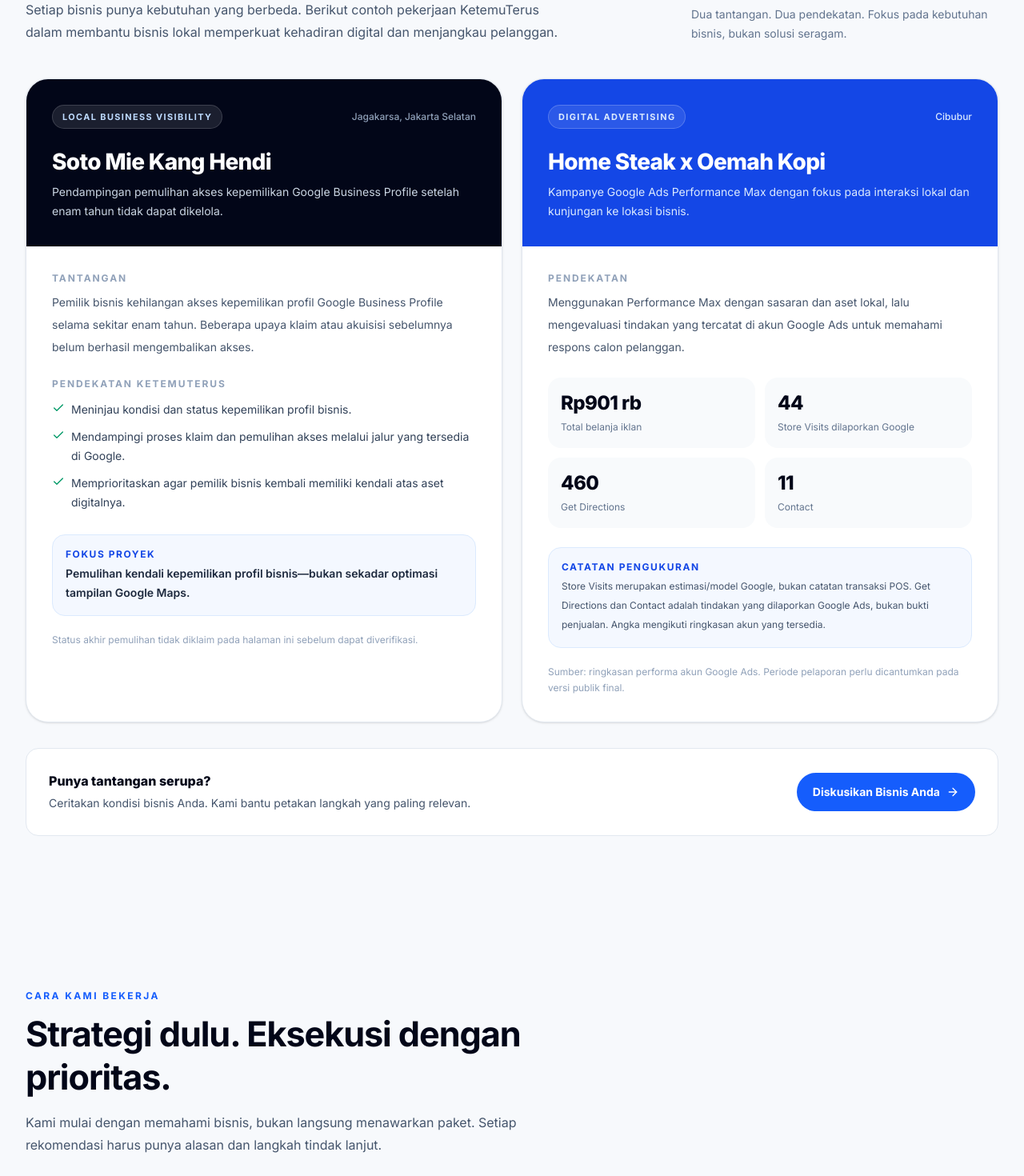
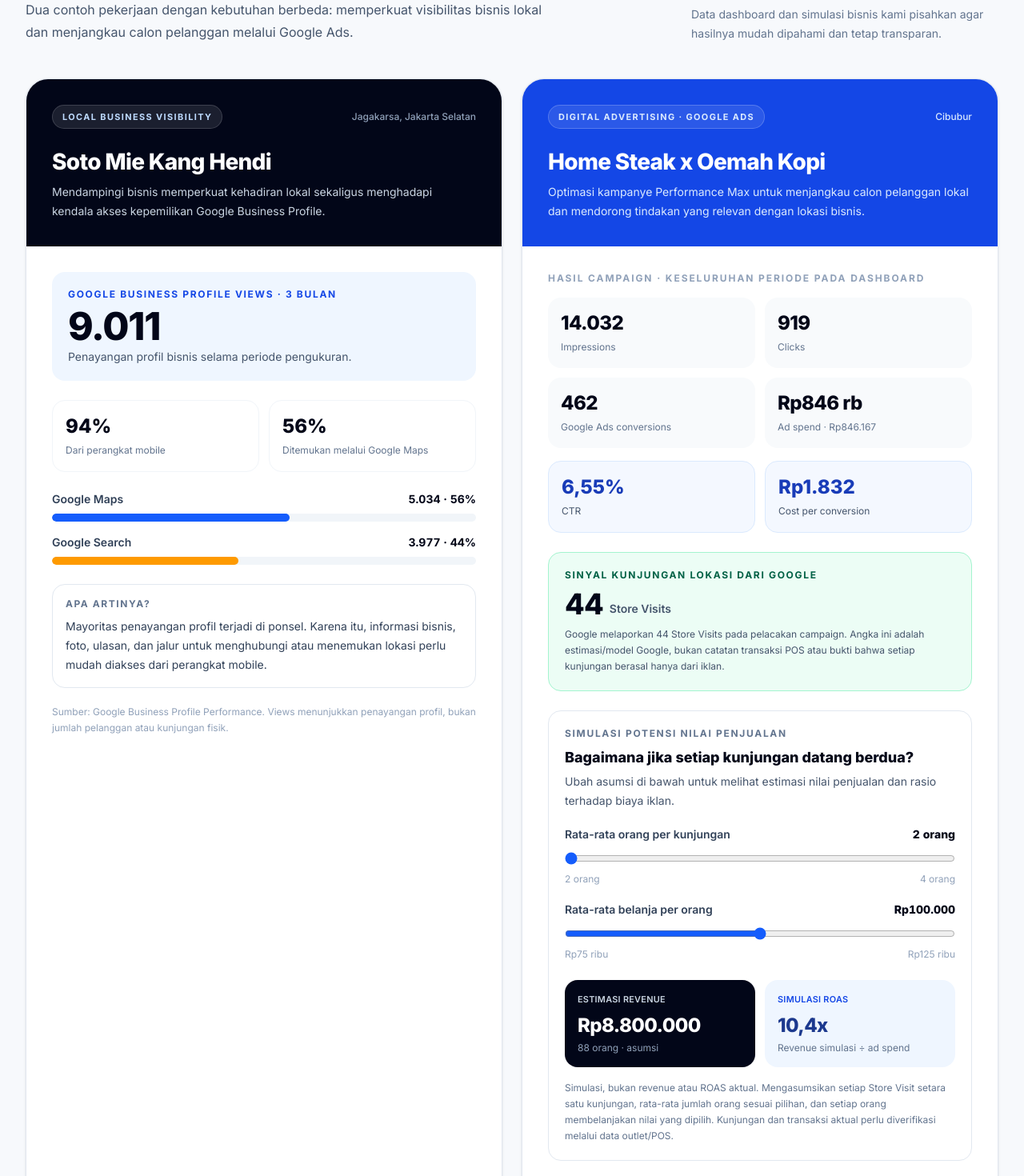
Before and after one commit to hakimarie/ketemuterusstitch, a React (Vite) app: page / in a window 1280 px wide. Shown: the part 4540-6010 px from the top of the page at 80% size. Built offline with nearby package versions, Linux system fonts and the light colour scheme.

Commit message:
Present evidence-led case studies with interactive revenue simulation

```diff
--- a/src/App.tsx
+++ b/src/App.tsx
@@ -93,6 +93,8 @@ function SectionHeading({ eyebrow, title, description }: { eyebrow: string; titl
 export default function App() {
   const [menuOpen, setMenuOpen] = useState(false);
   const [openFaq, setOpenFaq] = useState(0);
+  const [averageGuests, setAverageGuests] = useState(2);
+  const [averageSpend, setAverageSpend] = useState(100000);
 
   const closeMenu = () => setMenuOpen(false);
   const nav = [
@@ -276,10 +278,10 @@ export default function App() {
             <div className="flex flex-col gap-5 lg:flex-row lg:items-end lg:justify-between">
               <SectionHeading
                 eyebrow="Studi kasus"
-                title="Strategi nyata untuk tantangan bisnis yang berbeda."
-                description="Setiap bisnis punya kebutuhan yang berbeda. Berikut contoh pekerjaan KetemuTerus dalam membantu bisnis lokal memperkuat kehadiran digital dan menjangkau pelanggan."
+                title="Dampak digital yang bisa dilihat dari data."
+                description="Dua contoh pekerjaan dengan kebutuhan berbeda: memperkuat visibilitas bisnis lokal dan menjangkau calon pelanggan melalui Google Ads."
               />
-              <p className="max-w-sm text-sm leading-6 text-slate-500">Dua tantangan. Dua pendekatan. Fokus pada kebutuhan bisnis, bukan solusi seragam.</p>
+              <p className="max-w-sm text-sm leading-6 text-slate-500">Data dashboard dan simulasi bisnis kami pisahkan agar hasilnya mudah dipahami dan tetap transparan.</p>
             </div>
 
             <div className="mt-11 grid items-stretch gap-6 lg:grid-cols-2">
@@ -290,66 +292,135 @@ export default function App() {
                     <span className="text-xs font-medium text-slate-400">Jagakarsa, Jakarta Selatan</span>
                   </div>
                   <h3 className="mt-6 text-2xl font-extrabold leading-tight tracking-tight sm:text-[1.75rem]">Soto Mie Kang Hendi</h3>
-                  <p className="mt-2 text-sm leading-6 text-slate-300">Pendampingan pemulihan akses kepemilikan Google Business Profile setelah enam tahun tidak dapat dikelola.</p>
+                  <p className="mt-2 text-sm leading-6 text-slate-300">Mendampingi bisnis memperkuat kehadiran lokal sekaligus menghadapi kendala akses kepemilikan Google Business Profile.</p>
                 </div>
                 <div className="flex flex-1 flex-col p-7 sm:p-8">
-                  <div>
-                    <p className="text-xs font-bold uppercase tracking-[0.16em] text-slate-400">Tantangan</p>
-                    <p className="mt-2 text-sm leading-7 text-slate-600">Pemilik bisnis kehilangan akses kepemilikan profil Google Business Profile selama sekitar enam tahun. Beberapa upaya klaim atau akuisisi sebelumnya belum berhasil mengembalikan akses.</p>
+                  <div className="rounded-2xl bg-blue-50 p-5">
+                    <p className="text-xs font-bold uppercase tracking-[0.14em] text-blue-700">Google Business Profile views · 3 bulan</p>
+                    <p className="mt-2 text-4xl font-extrabold tracking-tight text-slate-950 sm:text-5xl">9.011</p>
+                    <p className="mt-1 text-sm text-slate-600">Penayangan profil bisnis selama periode pengukuran.</p>
+                  </div>
+                  <div className="mt-6 grid grid-cols-2 gap-3">
+                    <div className="rounded-2xl border border-slate-100 p-4">
+                      <p className="text-2xl font-extrabold text-slate-950">94%</p>
+                      <p className="mt-1 text-xs leading-5 text-slate-500">Dari perangkat mobile</p>
+                    </div>
+                    <div className="rounded-2xl border border-slate-100 p-4">
+                      <p className="text-2xl font-extrabold text-slate-950">56%</p>
+                      <p className="mt-1 text-xs leading-5 text-slate-500">Ditemukan melalui Google Maps</p>
+                    </div>
                   </div>
                   <div className="mt-6">
-                    <p className="text-xs font-bold uppercase tracking-[0.16em] text-slate-400">Pendekatan KetemuTerus</p>
-                    <ul className="mt-3 space-y-2.5 text-sm leading-6 text-slate-700">
-                      <li className="flex gap-2"><Check className="mt-0.5 h-4 w-4 shrink-0 text-emerald-600" />Meninjau kondisi dan status kepemilikan profil bisnis.</li>
-                      <li className="flex gap-2"><Check className="mt-0.5 h-4 w-4 shrink-0 text-emerald-600" />Mendampingi proses klaim dan pemulihan akses melalui jalur yang tersedia di Google.</li>
-                      <li className="flex gap-2"><Check className="mt-0.5 h-4 w-4 shrink-0 text-emerald-600" />Memprioritaskan agar pemilik bisnis kembali memiliki kendali atas aset digitalnya.</li>
-                    </ul>
+                    <div className="flex items-center justify-between gap-3 text-sm">
+                      <span className="font-semibold text-slate-700">Google Maps</span>
+                      <span className="font-bold tabular-nums text-slate-950">5.034 · 56%</span>
+                    </div>
+                    <div className="mt-2 h-2.5 overflow-hidden rounded-full bg-slate-100"><div className="h-full rounded-full bg-blue-600" style={{ width: "56%" }} /></div>
+                    <div className="mt-4 flex items-center justify-between gap-3 text-sm">
+                      <span className="font-semibold text-slate-700">Google Search</span>
+                      <span className="font-bold tabular-nums text-slate-950">3.977 · 44%</span>
+                    </div>
+                    <div className="mt-2 h-2.5 overflow-hidden rounded-full bg-slate-100"><div className="h-full rounded-full bg-amber-500" style={{ width: "44%" }} /></div>
                   </div>
-                  <div className="mt-7 rounded-2xl border border-blue-100 bg-blue-50/70 p-4">
-                    <p className="text-xs font-bold uppercase tracking-[0.13em] text-blue-700">Fokus proyek</p>
-                    <p className="mt-1 text-sm font-semibold leading-6 text-slate-800">Pemulihan kendali kepemilikan profil bisnis—bukan sekadar optimasi tampilan Google Maps.</p>
+                  <div className="mt-6 rounded-2xl border border-slate-200 p-4">
+                    <p className="text-xs font-bold uppercase tracking-[0.13em] text-slate-500">Apa artinya?</p>
+                    <p className="mt-2 text-sm leading-6 text-slate-700">Mayoritas penayangan profil terjadi di ponsel. Karena itu, informasi bisnis, foto, ulasan, dan jalur untuk menghubungi atau menemukan lokasi perlu mudah diakses dari perangkat mobile.</p>
                   </div>
-                  <p className="mt-5 text-xs leading-5 text-slate-400">Status akhir pemulihan tidak diklaim pada halaman ini sebelum dapat diverifikasi.</p>
+                  <p className="mt-5 text-xs leading-5 text-slate-400">Sumber: Google Business Profile Performance. Views menunjukkan penayangan profil, bukan jumlah pelanggan atau kunjungan fisik.</p>
                 </div>
               </article>
 
               <article className="flex h-full flex-col overflow-hidden rounded-[1.75rem] border border-slate-200 bg-white shadow-sm transition hover:-translate-y-1 hover:shadow-xl hover:shadow-slate-900/5">
                 <div className="bg-blue-700 px-7 py-7 text-white sm:px-8 sm:py-8">
                   <div className="flex flex-wrap items-center justify-between gap-3">
-                    <span className="rounded-full border border-white/20 bg-white/10 px-3 py-1.5 text-[0.68rem] font-bold uppercase tracking-[0.13em] text-blue-100">Digital Advertising</span>
+                    <span className="rounded-full border border-white/20 bg-white/10 px-3 py-1.5 text-[0.68rem] font-bold uppercase tracking-[0.13em] text-blue-100">Digital Advertising · Google Ads</span>
                     <span className="text-xs font-medium text-blue-100">Cibubur</span>
                   </div>
                   <h3 className="mt-6 text-2xl font-extrabold leading-tight tracking-tight sm:text-[1.75rem]">Home Steak x Oemah Kopi</h3>
-                  <p className="mt-2 text-sm leading-6 text-blue-100">Kampanye Google Ads Performance Max dengan fokus pada interaksi lokal dan kunjungan ke lokasi bisnis.</p>
+                  <p className="mt-2 text-sm leading-6 text-blue-100">Optimasi kampanye Performance Max untuk menjangkau calon pelanggan lokal dan mendorong tindakan yang relevan dengan lokasi bisnis.</p>
                 </div>
                 <div className="flex flex-1 flex-col p-7 sm:p-8">
-                  <div>
-                    <p className="text-xs font-bold uppercase tracking-[0.16em] text-slate-400">Pendekatan</p>
-                    <p className="mt-2 text-sm leading-7 text-slate-600">Menggunakan Performance Max dengan sasaran dan aset lokal, lalu mengevaluasi tindakan yang tercatat di akun Google Ads untuk memahami respons calon pelanggan.</p>
-                  </div>
-                  <div className="mt-6 grid grid-cols-2 gap-3">
+                  <p className="text-xs font-bold uppercase tracking-[0.16em] text-slate-400">Hasil campaign · keseluruhan periode pada dashboard</p>
+                  <div className="mt-4 grid grid-cols-2 gap-3">
                     <div className="rounded-2xl bg-slate-50 p-4">
-                      <p className="text-2xl font-extrabold tracking-tight text-slate-950">Rp901 rb</p>
-                      <p className="mt-1 text-xs leading-5 text-slate-500">Total belanja iklan</p>
+                      <p className="text-2xl font-extrabold tracking-tight text-slate-950">14.032</p>
+                      <p className="mt-1 text-xs leading-5 text-slate-500">Impressions</p>
                     </div>
                     <div className="rounded-2xl bg-slate-50 p-4">
-                      <p className="text-2xl font-extrabold tracking-tight text-slate-950">44</p>
-                      <p className="mt-1 text-xs leading-5 text-slate-500">Store Visits dilaporkan Google</p>
+                      <p className="text-2xl font-extrabold tracking-tight text-slate-950">919</p>
+                      <p className="mt-1 text-xs leading-5 text-slate-500">Clicks</p>
                     </div>
                     <div className="rounded-2xl bg-slate-50 p-4">
-                      <p className="text-2xl font-extrabold tracking-tight text-slate-950">460</p>
-                      <p className="mt-1 text-xs leading-5 text-slate-500">Get Directions</p>
+                      <p className="text-2xl font-extrabold tracking-tight text-slate-950">462</p>
+                      <p className="mt-1 text-xs leading-5 text-slate-500">Google Ads conversions</p>
                     </div>
                     <div className="rounded-2xl bg-slate-50 p-4">
-                      <p className="text-2xl font-extrabold tracking-tight text-slate-950">11</p>
-                      <p className="mt-1 text-xs leading-5 text-slate-500">Contact</p>
+                      <p className="text-2xl font-extrabold tracking-tight text-slate-950">Rp846 rb</p>
+                      <p className="mt-1 text-xs leading-5 text-slate-500">Ad spend · Rp846.167</p>
                     </div>
                   </div>
-                  <div className="mt-6 rounded-2xl border border-blue-100 bg-blue-50/70 p-4">
-                    <p className="text-xs font-bold uppercase tracking-[0.13em] text-blue-700">Catatan pengukuran</p>
-                    <p className="mt-1 text-xs leading-6 text-slate-600">Store Visits merupakan estimasi/model Google, bukan catatan transaksi POS. Get Directions dan Contact adalah tindakan yang dilaporkan Google Ads, bukan bukti penjualan. Angka mengikuti ringkasan akun yang tersedia.</p>
+                  <div className="mt-4 grid grid-cols-2 gap-3">
+                    <div className="rounded-2xl border border-blue-100 bg-blue-50/70 p-4">
+                      <p className="text-2xl font-extrabold text-blue-800">6,55%</p>
+                      <p className="mt-1 text-xs leading-5 text-slate-600">CTR</p>
+                    </div>
+                    <div className="rounded-2xl border border-blue-100 bg-blue-50/70 p-4">
+                      <p className="text-2xl font-extrabold text-blue-800">Rp1.832</p>
+                      <p className="mt-1 text-xs leading-5 text-slate-600">Cost per conversion</p>
+                    </div>
                   </div>
-                  <p className="mt-5 text-xs leading-5 text-slate-400">Sumber: ringkasan performa akun Google Ads. Periode pelaporan perlu dicantumkan pada versi publik final.</p>
+
+                  <div className="mt-6 rounded-2xl border border-emerald-200 bg-emerald-50 p-5">
+                    <p className="text-xs font-bold uppercase tracking-[0.14em] text-emerald-800">Sinyal kunjungan lokasi dari Google</p>
+                    <div className="mt-2 flex items-end gap-2">
+                      <p className="text-4xl font-extrabold tracking-tight text-slate-950">44</p>
+                      <p className="pb-1 text-sm font-semibold text-slate-600">Store Visits</p>
+                    </div>
+                    <p className="mt-2 text-xs leading-5 text-slate-600">Google melaporkan 44 Store Visits pada pelacakan campaign. Angka ini adalah estimasi/model Google, bukan catatan transaksi POS atau bukti bahwa setiap kunjungan berasal hanya dari iklan.</p>
+                  </div>
+
+                  <div className="mt-6 rounded-2xl border border-slate-200 p-5">
+                    <div>
+                      <p className="text-xs font-bold uppercase tracking-[0.14em] text-slate-500">Simulasi potensi nilai penjualan</p>
+                      <h4 className="mt-2 text-lg font-extrabold text-slate-950">Bagaimana jika setiap kunjungan datang berdua?</h4>
+                      <p className="mt-1 text-sm leading-6 text-slate-600">Ubah asumsi di bawah untuk melihat estimasi nilai penjualan dan rasio terhadap biaya iklan.</p>
+                    </div>
+                    <div className="mt-5">
+                      <div className="flex items-center justify-between gap-3">
+                        <label htmlFor="case-guests" className="text-sm font-semibold text-slate-700">Rata-rata orang per kunjungan</label>
+                        <output htmlFor="case-guests" className="text-sm font-extrabold tabular-nums text-slate-950">{averageGuests} orang</output>
+                      </div>
+                      <input id="case-guests" type="range" min="2" max="4" step="1" value={averageGuests} onChange={(event) => setAverageGuests(Number(event.target.value))} className="mt-3 w-full accent-blue-600" />
+                      <div className="mt-1 flex justify-between text-xs text-slate-400"><span>2 orang</span><span>4 orang</span></div>
+                    </div>
+                    <div className="mt-5">
+                      <div className="flex items-center justify-between gap-3">
+                        <label htmlFor="case-spend" className="text-sm font-semibold text-slate-700">Rata-rata belanja per orang</label>
+                        <output htmlFor="case-spend" className="text-sm font-extrabold tabular-nums text-slate-950">Rp{averageSpend.toLocaleString("id-ID")}</output>
+                      </div>
+                      <input id="case-spend" type="range" min="75000" max="125000" step="5000" value={averageSpend} onChange={(event) => setAverageSpend(Number(event.target.value))} className="mt-3 w-full accent-blue-600" />
+                      <div className="mt-1 flex justify-between text-xs text-slate-400"><span>Rp75 ribu</span><span>Rp125 ribu</span></div>
+                    </div>
+                    <div className="mt-6 grid grid-cols-2 gap-3" aria-live="polite">
+                      <div className="rounded-2xl bg-slate-950 p-4 text-white">
+                        <p className="text-[0.68rem] font-semibold uppercase tracking-wide text-slate-300">Estimasi revenue</p>
+                        <p className="mt-2 text-xl font-extrabold tracking-tight sm:text-2xl">Rp{(44 * averageGuests * averageSpend).toLocaleString("id-ID")}</p>
+                        <p className="mt-1 text-xs text-slate-400">{44 * averageGuests} orang · asumsi</p>
+                      </div>
+                      <div className="rounded-2xl bg-blue-50 p-4">
+                        <p className="text-[0.68rem] font-semibold uppercase tracking-wide text-blue-700">Simulasi ROAS</p>
+                        <p className="mt-2 text-2xl font-extrabold tracking-tight text-blue-900">{((44 * averageGuests * averageSpend) / 846167).toFixed(1).replace(".", ",")}x</p>
+                        <p className="mt-1 text-xs text-slate-500">Revenue simulasi ÷ ad spend</p>
+                      </div>
+                    </div>
+                    <p className="mt-4 text-xs leading-5 text-slate-500">Simulasi, bukan revenue atau ROAS aktual. Mengasumsikan setiap Store Visit setara satu kunjungan, rata-rata jumlah orang sesuai pilihan, dan setiap orang membelanjakan nilai yang dipilih. Kunjungan dan transaksi aktual perlu diverifikasi melalui data outlet/POS.</p>
+                  </div>
+
+                  <div className="mt-5 rounded-2xl border border-amber-200 bg-amber-50 p-4">
+                    <p className="text-xs font-bold uppercase tracking-[0.13em] text-amber-800">Cara membaca angka</p>
+                    <p className="mt-1 text-xs leading-6 text-slate-700">462 adalah total conversions yang tercatat pada dashboard campaign. Store Visits ditampilkan sebagai tindakan kunjungan yang dilaporkan Google dan tidak dijumlahkan lagi di atas angka 462. Conversion Google Ads bukan otomatis transaksi penjualan.</p>
+                  </div>
+                  <p className="mt-5 text-xs leading-5 text-slate-400">Sumber: dashboard Google Ads untuk campaign Home Steak x Oemah Kopi. Impression, click, conversion, dan biaya adalah metrik campaign; Store Visits merupakan estimasi Google.</p>
                 </div>
               </article>
             </div>
```
